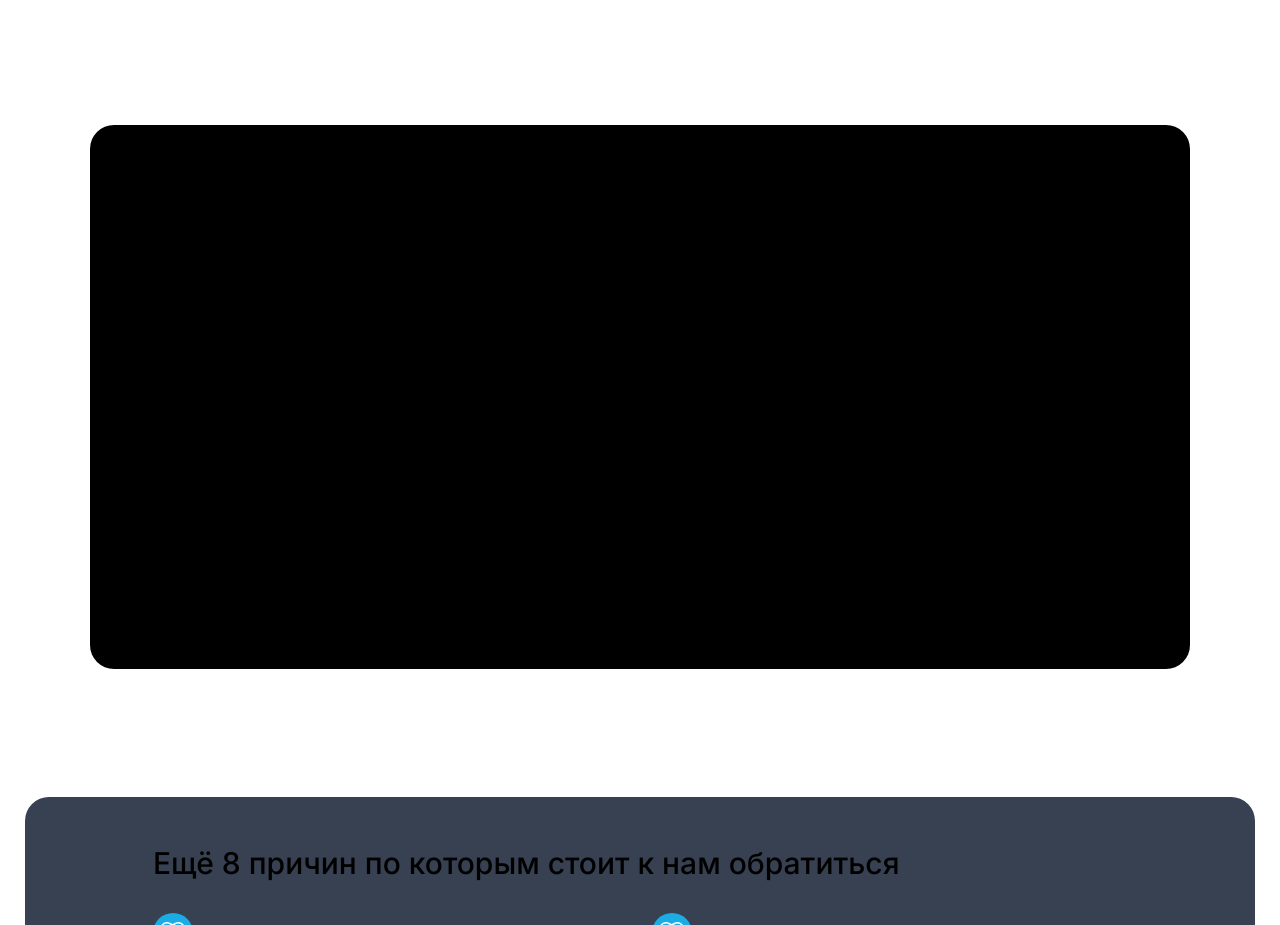
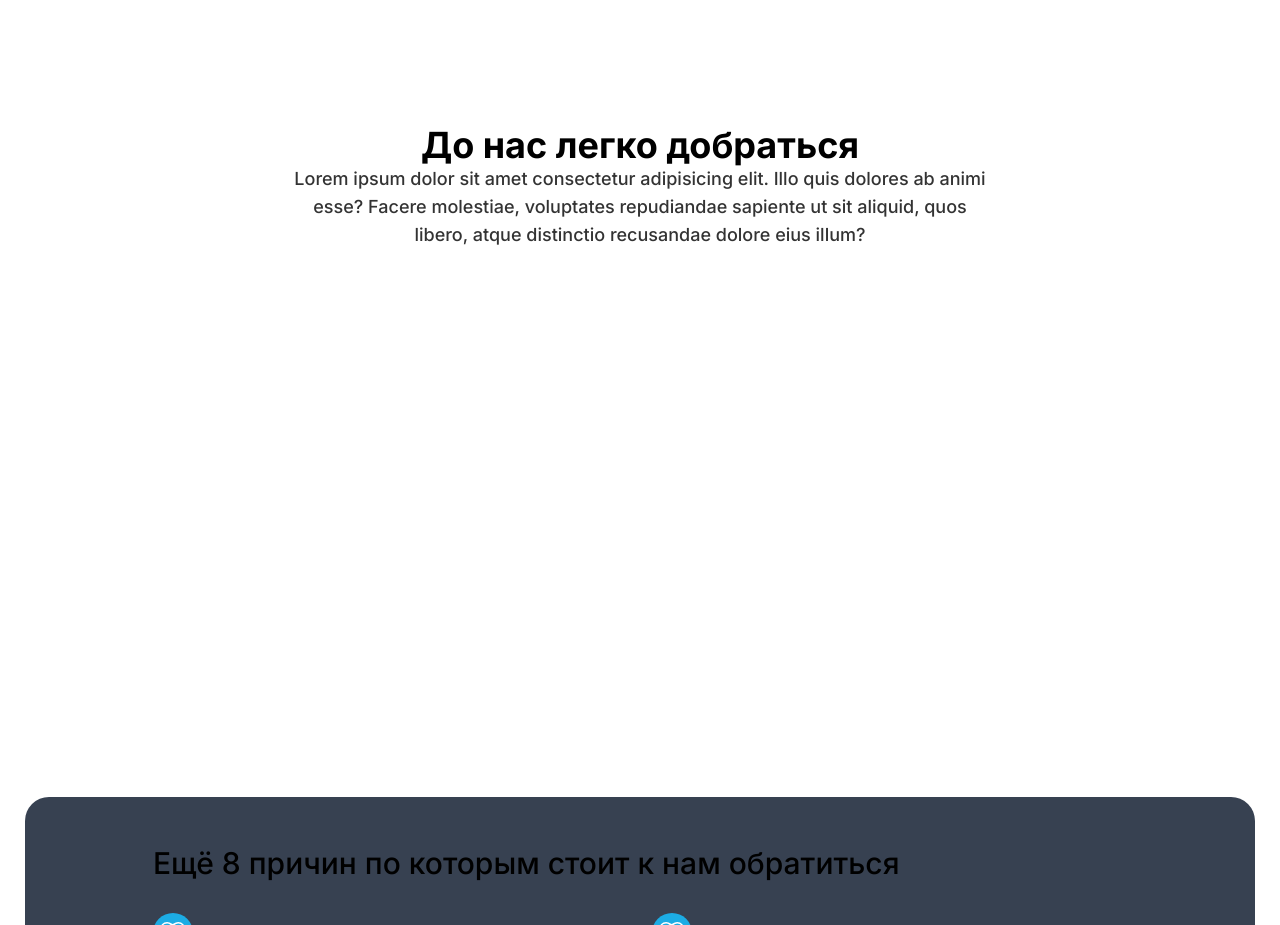
Before and after one commit to y1ungspace/artstom, a Next.js app: page /pages/home in a window 1280 px wide. Shown: the part 3600-4525 px from the top of the page. Built offline with nearby package versions, Linux system fonts and the light colour scheme.

Commit message:
reedit Location

```diff
--- a/app/components/home/Location.tsx
+++ b/app/components/home/Location.tsx
@@ -1,6 +1,6 @@
 const Location: React.FC = () => {
   return(
-    <section className='w-[1100px] mx-auto rounded-3xl bg-black text-center mt-32'>
+    <section className='w-[1100px] mx-auto rounded-3xl bg-base-4 text-center mt-32'>
       <h1 className="text-4xl font-bold">До нас легко добраться</h1>
       <h3 className="text-lg font-medium opacity-80 w-[700px] mx-auto pb-5">Lorem ipsum dolor sit amet consectetur adipisicing elit. Illo quis dolores ab animi esse? Facere molestiae, voluptates repudiandae sapiente ut sit aliquid, quos libero, atque distinctio recusandae dolore eius illum?</h3>
       <div style={{position: 'relative', overflow: 'hidden'}}>
```
